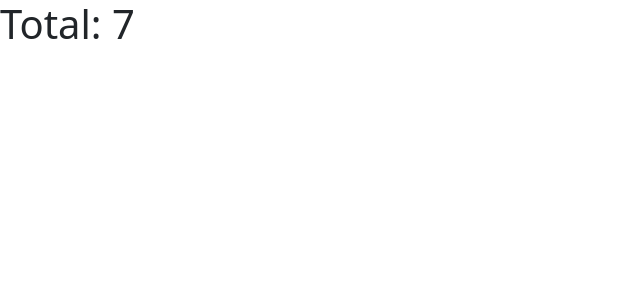
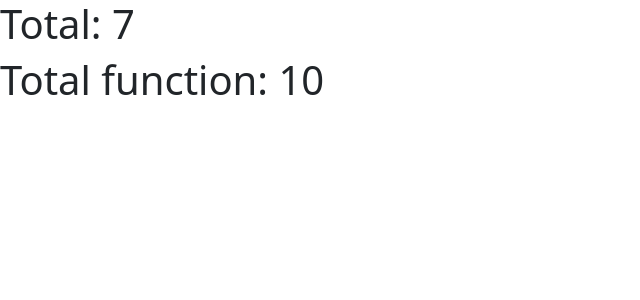
Before and after one commit to LocTM/props-component, a React (Create React App) app in the folder props-react/: page / in a window 1280 px wide. Shown: the top 300 px of the page, without its empty margins (0-640 px from the left). Built offline with nearby package versions, Linux system fonts and the light colour scheme.

Commit message:
FAddFunction:

```diff
--- a/props-react/src/App.js
+++ b/props-react/src/App.js
@@ -6,6 +6,7 @@ import Create from "./components/create";
 import {Delete} from "./components/delete";
 import {Edit} from "./components/edit";
 import AddComponent from "./components/AddComponent";
+import {FAddComponent} from "./components/FAddComponent";
 
 function App() {
   return (
@@ -18,6 +19,8 @@ function App() {
      {/*      <h2>React CRUD Tutorial</h2>*/}
      {/*  </div>*/}
        <AddComponent n1={5} n2={2}></AddComponent>
+       <FAddComponent n1={7} n2={3}></FAddComponent>
+
    </>
   );
 }
--- /dev/null
+++ b/props-react/src/components/FAddComponent.js
@@ -0,0 +1,7 @@
+export function FAddComponent(props){
+    return(
+        <>
+            <h1>Total function: {props.n1 + props.n2}</h1>
+        </>
+    )
+}
```
